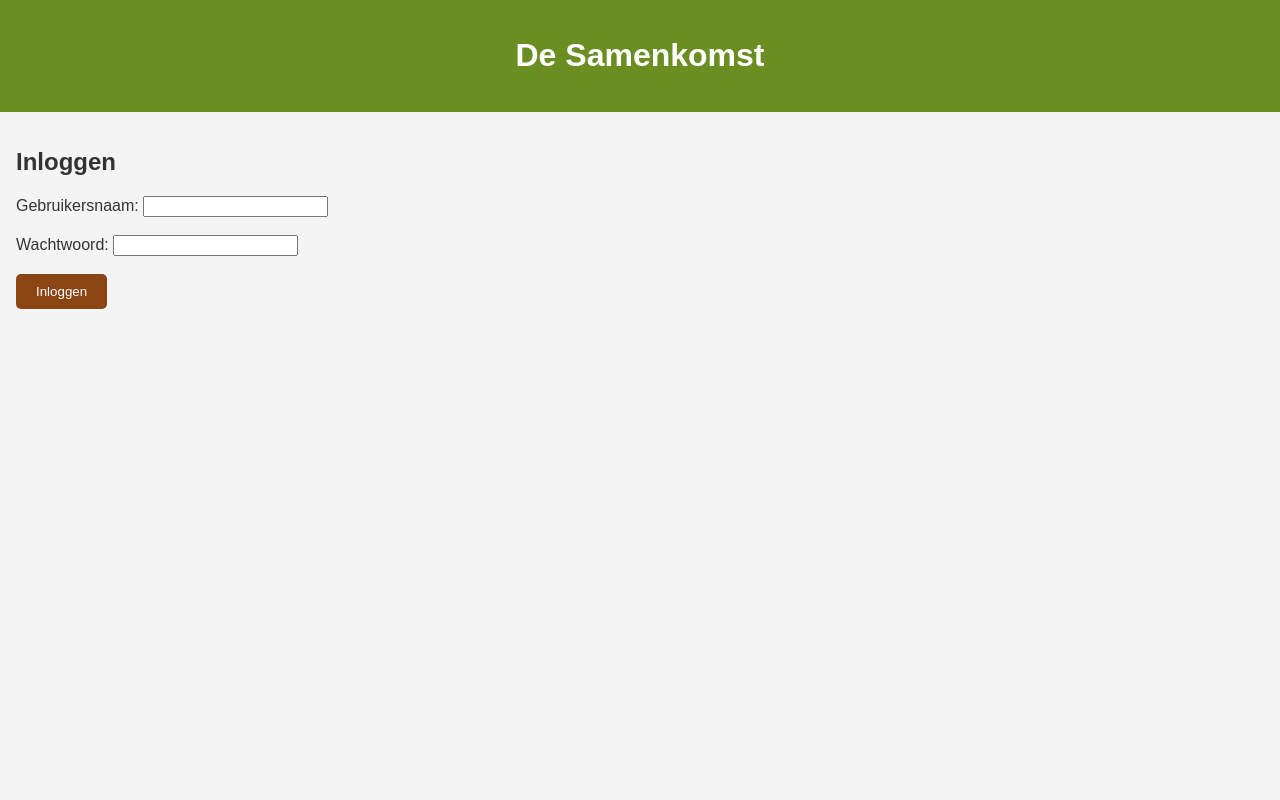
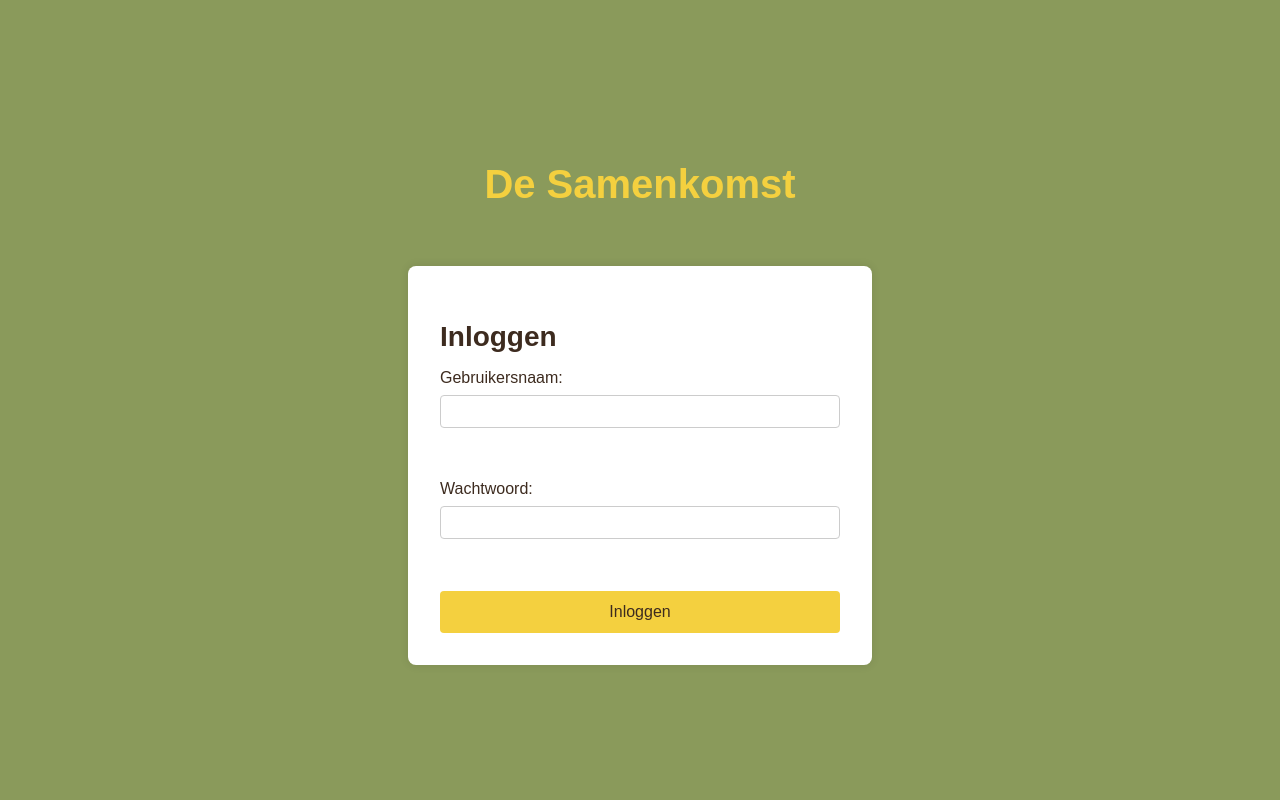
Before and after one commit to Aiden20021/examen1, a PHP site: page /login.php in a window 1280 px wide. Run offline with PHP 8.4, Linux system fonts and the light colour scheme.

Commit message:
Update login.php

```diff
--- a/login.php
+++ b/login.php
@@ -36,8 +36,106 @@ if ($_SERVER["REQUEST_METHOD"] == "POST") {
     <meta charset="UTF-8">
     <meta name="viewport" content="width=device-width, initial-scale=1.0">
     <title>Inloggen - De Samenkomst</title>
-    <link rel="stylesheet" href="css/styles.css">
 </head>
+<style>
+    /* General Styles */
+body {
+    font-family: Arial, sans-serif;
+    background-color: #8A9A5B; /* Mosgroen */
+    color: #3D2B1F; /* Baksteenbruin */
+    display: flex;
+    flex-direction: column;
+    align-items: center;
+    justify-content: center;
+    height: 100vh;
+    margin: 0;
+}
+
+header {
+    text-align: center;
+    margin-bottom: 2rem;
+}
+
+header h1 {
+    color: #F4D03F; /* Cognacgeel */
+    font-size: 2.5rem;
+}
+
+main {
+    background-color: #fff;
+    padding: 2rem;
+    border-radius: 8px;
+    box-shadow: 0 0 10px rgba(0, 0, 0, 0.1);
+    width: 100%;
+    max-width: 400px;
+}
+
+h2 {
+    color: #3D2B1F; /* Baksteenbruin */
+    font-size: 1.75rem;
+    margin-bottom: 1rem;
+}
+
+form {
+    display: flex;
+    flex-direction: column;
+}
+
+label {
+    margin-bottom: 0.5rem;
+    color: #3D2B1F; /* Baksteenbruin */
+}
+
+input {
+    padding: 0.5rem;
+    margin-bottom: 1rem;
+    border: 1px solid #ccc;
+    border-radius: 4px;
+}
+
+button {
+    padding: 0.75rem;
+    background-color: #F4D03F; /* Cognacgeel */
+    color: #3D2B1F; /* Baksteenbruin */
+    border: none;
+    border-radius: 4px;
+    cursor: pointer;
+    font-size: 1rem;
+    transition: background-color 0.3s ease;
+}
+
+button:hover {
+    background-color: #DAA520; /* Darker Cognacgeel */
+}
+
+p {
+    margin-bottom: 1rem;
+    text-align: center;
+}
+
+nav a {
+    margin: 0 1rem;
+    color: white;
+    text-decoration: none;
+}
+table {
+    width: 100%;
+    border-collapse: collapse;
+    margin-bottom: 1rem;
+}
+
+table th, table td {
+    border: 1px solid #ddd;
+    padding: 0.5rem;
+    text-align: left;
+}
+
+table th {
+    background-color: #4CAF50 !important;
+    color: white;
+}
+</style>
+
 <body>
     <header>
         <h1>De Samenkomst</h1>
```
